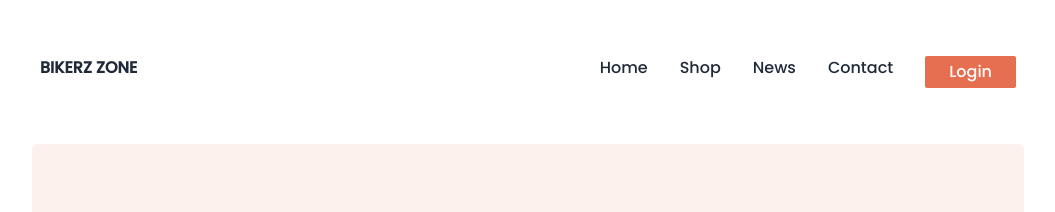
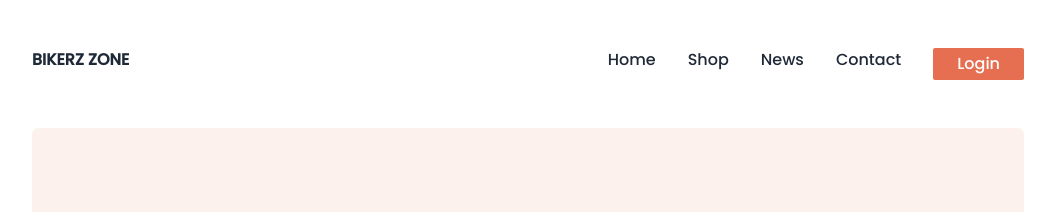
Before and after one commit to bishwajit1965/bikerz-zone, a plain HTML site: page index.html in a window 1280 px wide. Shown: the top 212 px of the page, without its empty margins (112-1167 px from the left). Drawn offline with nearby package versions, Linux system fonts and the light colour scheme.

Commit message:
Committed

```diff
--- a/css/styles.css
+++ b/css/styles.css
@@ -1,14 +1,19 @@
 @import url("https://fonts.googleapis.com/css2?family=Lato:ital,wght@0,100;0,300;0,400;0,700;0,900;1,100;1,300;1,400;1,700;1,900&family=Open+Sans:ital,wght@0,400;0,500;0,600;0,700;0,800;1,400;1,500;1,600;1,700;1,800&family=Poppins:ital,wght@0,100;0,200;0,300;0,500;1,100;1,200;1,300;1,400;1,500;1,600;1,700;1,800;1,900&display=swap");
 
+
+* {
+  margin: 0;
+  padding: 0;
+  font-size: 1rem;
+  box-sizing: border-box;
+}
 body {
   font-family: "Lato", sans-serif;
   font-family: "Open Sans", sans-serif;
   font-family: "Poppins", sans-serif;
   font-size: 1rem;
 }
-* {
-  font-size: 1rem;
-}
+
 .hide-content {
   display: none;
 }
--- a/index.html
+++ b/index.html
@@ -20,15 +20,13 @@
       src="https://kit.fontawesome.com/1b551efcfa.js"
       crossorigin="anonymous"
     ></script>
-
     <title>Bikerz zone</title>
     <link rel="stylesheet" href="css/styles.css" />
-    <style></style>
   </head>
   <body>
     <!-- Header section begins -->
     <header class="lg:px-36">
-      <section class="lg:flex lg:justify-between lg:py-14 p-2">
+      <section class="lg:flex lg:justify-between lg:py-12 py-2">
         <div class="uppercase font-bold text-center">bikerz zone</div>
         <div class="lg:flex lg:justify-between lg:space-x-8 grid text-center">
           <a href="#">Home</a>
@@ -530,7 +528,7 @@
     <!-- Main section ends -->
 
     <!--Footer section begins  -->
-    <footer class="lg:px-36 lg:mt-20 mt-5 p-2 py-5 bg-[#0B0D17] text-white">
+    <footer class="lg:px-36 lg:mt-20 mt-5 px-2 py-5 bg-[#0B0D17] text-white">
       <div class="grid lg:grid-cols-4 lg:justify-between lg:gap-4 items-center">
         <div class="lg:col-span-3 space-y-4">
           <div class="lg:flex space-x-5 grid text-center">
```
